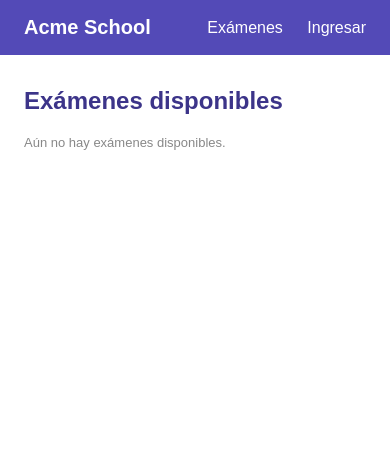
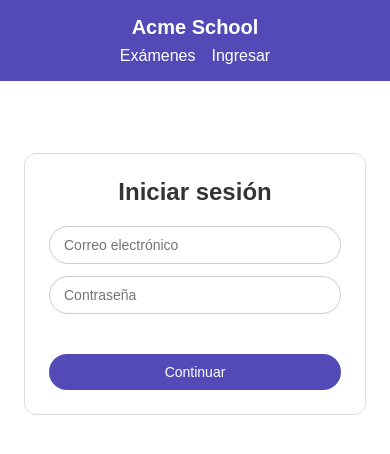
Before and after one commit to davi662/ProyectoAcmeschool_JavaScript_LopezDavid, a plain HTML site: page index.html in a window 390 px wide. Drawn offline with Linux system fonts and the light colour scheme.

Commit message:
fix: arreglar pequeñas incongruencias

```diff
--- a/css/styles.css
+++ b/css/styles.css
@@ -495,3 +495,25 @@ reloj-examen.poco-tiempo {
 
 .texto-exito { color: var(--color-exito); }
 .texto-error { color: var(--color-error); }
+
+.gestion > * {
+  min-width: 0;
+}
+
+@media (max-width: 600px) {
+  header {
+    flex-direction: column;
+    gap: 8px;
+  }
+
+  nav {
+    display: flex;
+    flex-wrap: wrap;
+    justify-content: center;
+    gap: 6px 16px;
+  }
+
+  nav a {
+    margin-left: 0;
+  }
+}
--- a/js/app.js
+++ b/js/app.js
@@ -12,7 +12,7 @@ const rutas = {
 };
 
 function navegar() {
-  const hash = location.hash || "#/examenes";
+  const hash = location.hash || "#/login";
 
     if (examenEnCurso() && hash !== "#/presentar") {
     finalizarExamen();
```
